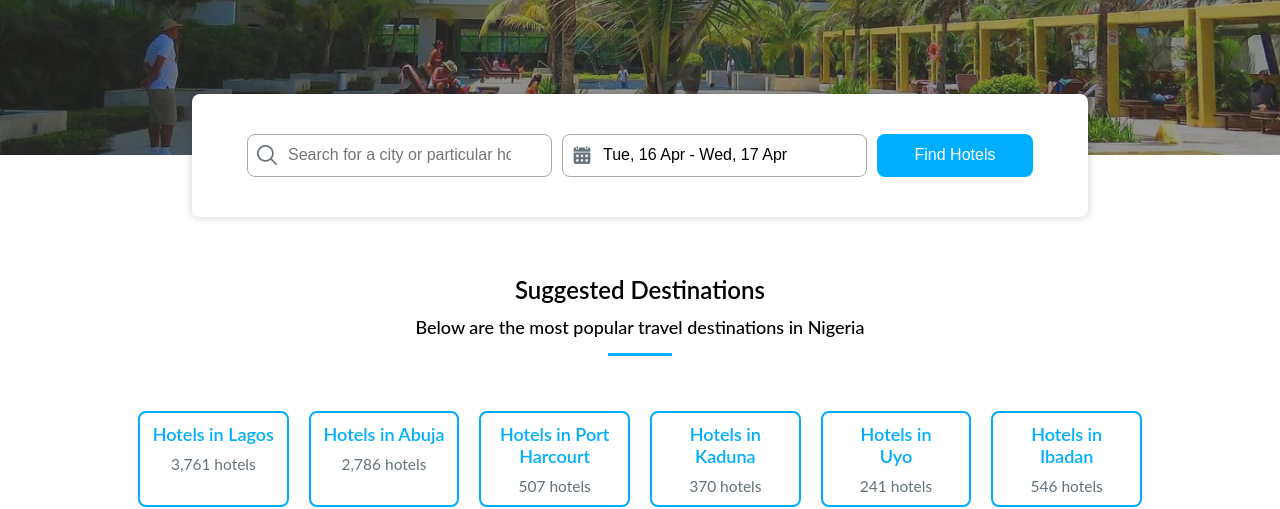
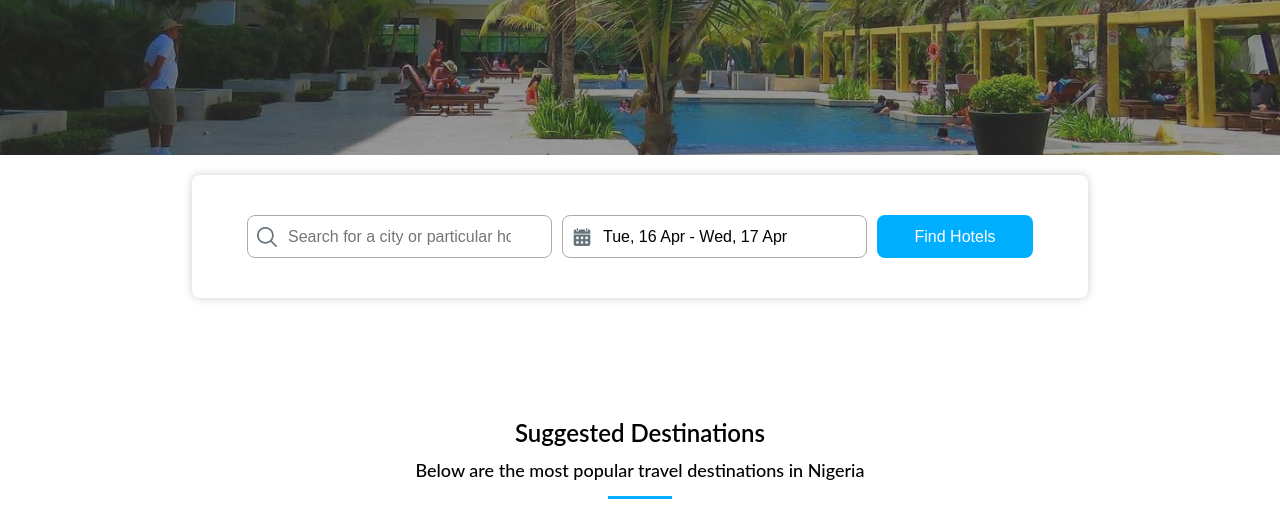
Before and after one commit to DevCrd/CS50-HOTELS.NG, a plain HTML site: page index.html in a window 1280 px wide. Shown: the part 305-814 px from the top of the page. Drawn offline with Linux system fonts and the light colour scheme.

Commit message:
primary push

```diff
--- a/index.html
+++ b/index.html
@@ -121,7 +121,9 @@
           <p class="text-md">Search through 13,093 hotels in Nigeria</p>
         </div>
       </div>
-      <div class="search-form">
+
+    </section>
+    <div class="search-form">
         <form method="GET" action="/search">
           <div class="search-field-container">
             <input type="text" name="location" class="form-control input-lg" placeholder="Search for a city or particular hotel"
@@ -140,8 +142,6 @@
 
         </form>
       </div>
-    </section>
-
     <section class="suggested-dest text-center">
       <h2 class="text-lg mb-12">Suggested Destinations</h2>
       <p class="text-base">Below are the most popular travel destinations in Nigeria</p>
--- a/style.css
+++ b/style.css
@@ -300,11 +300,12 @@ nav a {
   display: flex;
   height: 123px;
   width: 100vw;
-  position: absolute;
-  bottom: -61.5px;
+  position: sticky;
+  top: 20px;
   justify-content: center;
   align-items: center;
   margin-top: 20px;
+  z-index: 100;
 }
 
 .search-form form {
```
